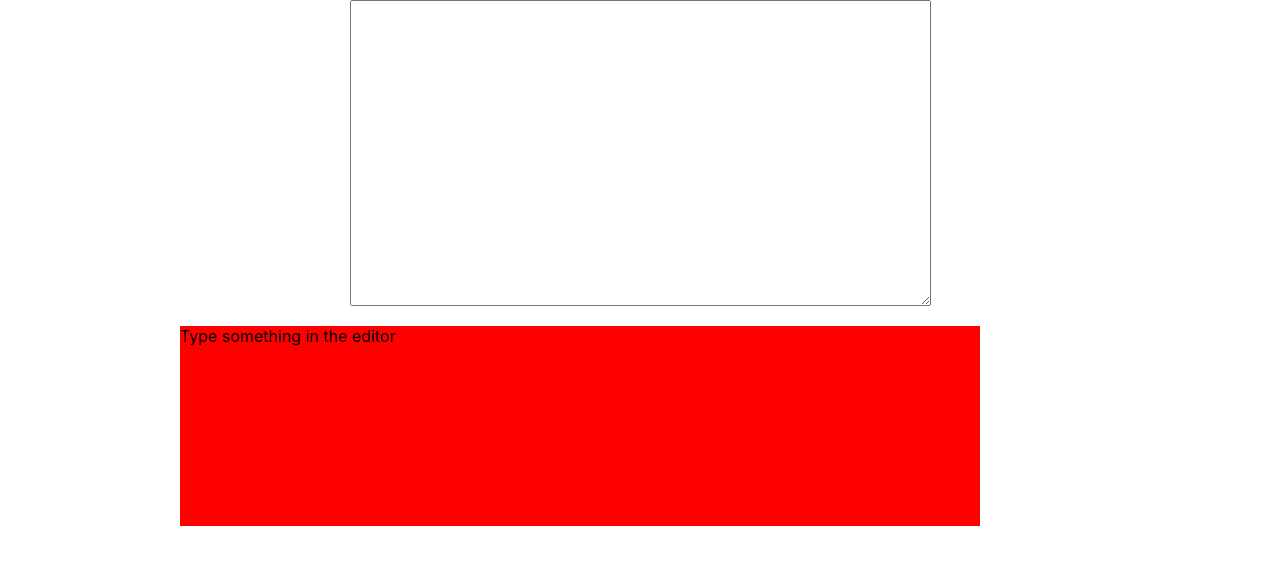
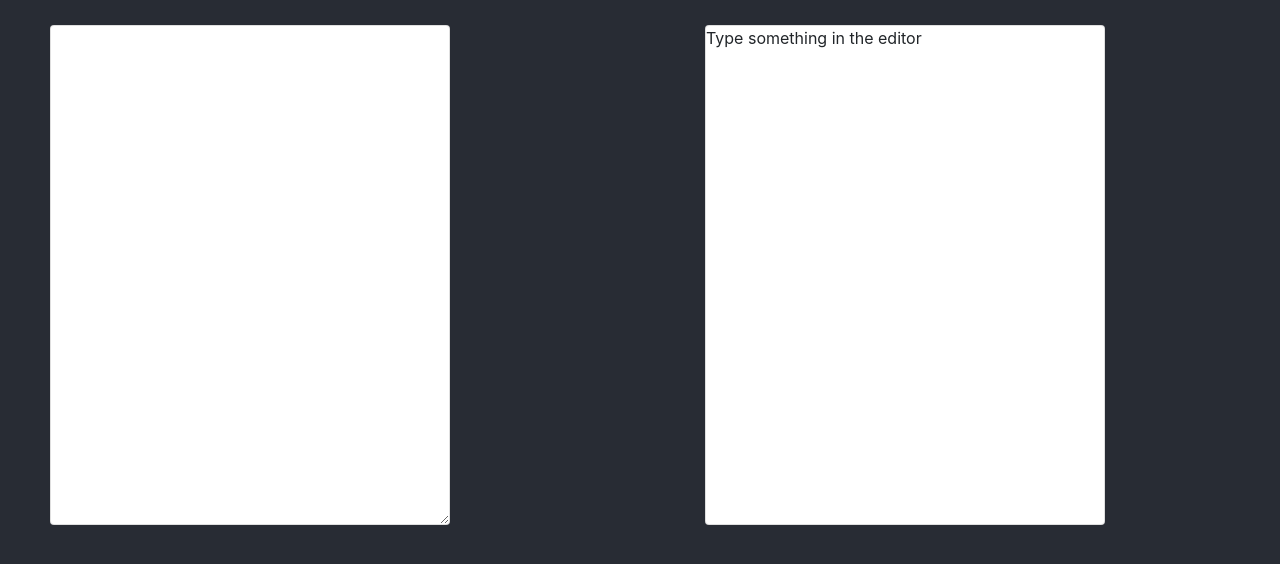
Before and after one commit to abu271/react-markdown, a React (Create React App) app: page / in a window 1280 px wide. Shown: the top 564 px of the page. Built offline with nearby package versions, Linux system fonts and the light colour scheme.

Commit message:
Bootstrap added and basic design done

```diff
--- a/public/index.html
+++ b/public/index.html
@@ -7,7 +7,8 @@
       content="width=device-width, initial-scale=1, shrink-to-fit=no"
     />
     <meta name="theme-color" content="#000000" />
-
+    <link rel="stylesheet" href="https://maxcdn.bootstrapcdn.com/bootstrap/4.0.0/css/bootstrap.min.css"
+      integrity="sha384-Gn5384xqQ1aoWXA+058RXPxPg6fy4IWvTNh0E263XmFcJlSAwiGgFAW/dAiS6JXm" crossorigin="anonymous">
     <title>React-down</title>
   </head>
   <body>
--- a/src/container components/App/App.css
+++ b/src/container components/App/App.css
@@ -1,19 +1,3 @@
 .App {
   text-align: center;
 }
-
-
-.App-header {
-  background-color: #282c34;
-  min-height: 100vh;
-  display: flex;
-  flex-direction: column;
-  align-items: center;
-  justify-content: center;
-  font-size: calc(10px + 2vmin);
-  color: white;
-}
-
-.App-link {
-  color: #61dafb;
-}
--- a/src/container components/App/App.js
+++ b/src/container components/App/App.js
@@ -24,8 +24,14 @@ class App extends Component {
   render() {
     return (
       <div className="App">
-        <Editor type = {this.handleChange} />
-        <Preview value = {this.state.value} />
+        <div className="row">
+          <div  className="col-6">
+            <Editor type={this.handleChange} />
+          </div>
+          <div className="col-6">
+            <Preview value={this.state.value} />
+          </div>
+        </div>
       </div>
     )
   }
--- a/src/index.css
+++ b/src/index.css
@@ -1,4 +1,5 @@
 body {
+  background-color: #282c34;
   margin: 0;
   padding: 0;
   font-family: -apple-system, BlinkMacSystemFont, "Segoe UI", "Roboto", "Oxygen",
@@ -12,3 +13,9 @@ code {
   font-family: source-code-pro, Menlo, Monaco, Consolas, "Courier New",
     monospace;
 }
+
+.card {
+  width: 400px;
+  min-height: 500px;
+  margin: 25px 50px;
+}
--- a/src/presentational components/Editor/Editor.js
+++ b/src/presentational components/Editor/Editor.js
@@ -3,7 +3,7 @@ import React from 'react'
 const Editor = (props) => {
     return (
         <div id = "editor">
-            <textarea rows = "20" cols = "70" onChange = {props.type}></textarea>
+            <textarea className="card"  onChange = {props.type}></textarea>
         </div>
     )
 }
--- a/src/presentational components/Preview/Preview.css
+++ b/src/presentational components/Preview/Preview.css
@@ -1,12 +1,3 @@
-#markdown {
-
-}
-
 #preview {
     text-align: left;
-    background: red;
-    min-height: 200px;
-    width: 800px;
-    margin-left: 180px;
-    margin-right: 80px;
 }
--- a/src/presentational components/Preview/Preview.js
+++ b/src/presentational components/Preview/Preview.js
@@ -5,7 +5,7 @@ import './Preview.css'
 const Preview = (props) => {
     const markdown = marked(props.value)
     return (
-        <div id="preview">
+        <div className = "card" id="preview">
             <div id = "markdown" dangerouslySetInnerHTML={{ __html: markdown }} />
         </div>
     )
```
